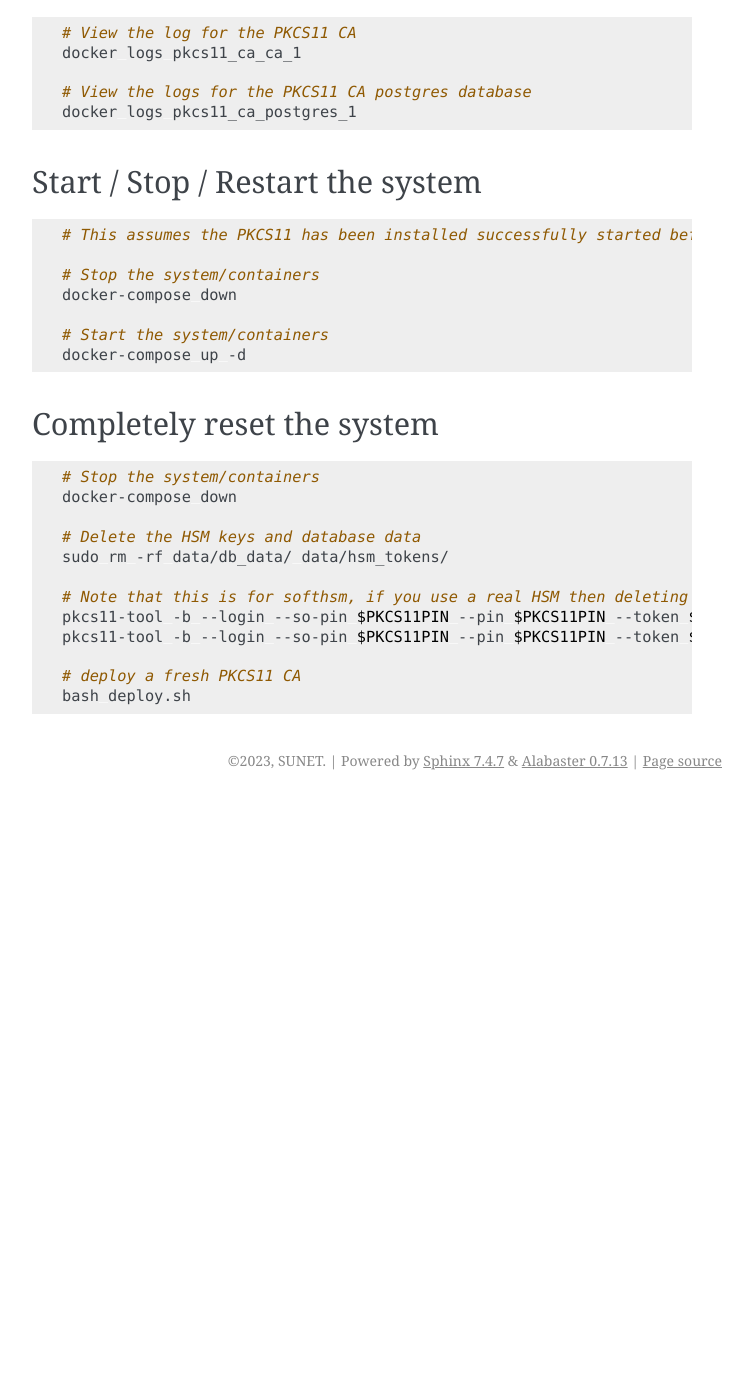
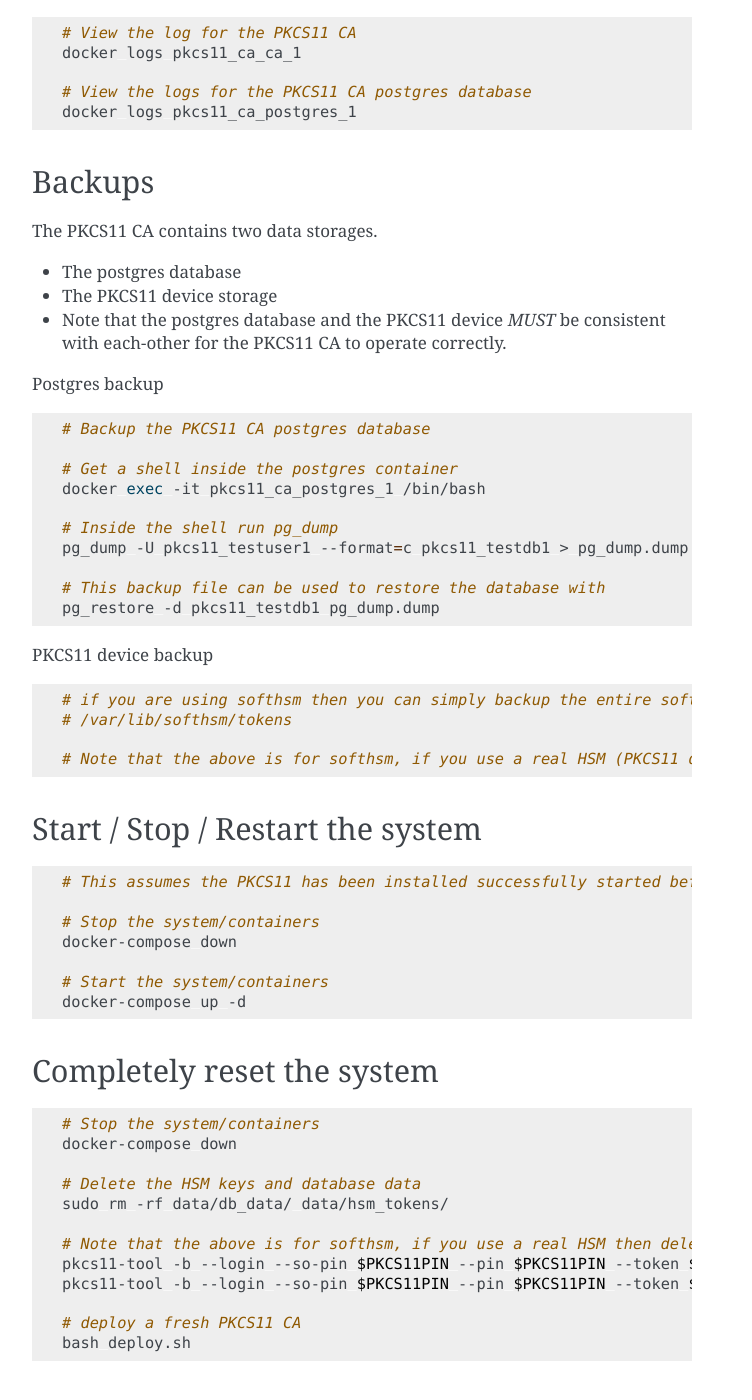
Before and after one commit to SUNET/pkcs11_ca, a Sphinx documentation site: the page built from docs/source/usage.rst, in a window 1280 px wide and 1400 px high, scrolled down 5850 px. Shown: the whole window, without its empty margins (388-1140 px from the left). Built offline with Sphinx 7.4.7, drawn with Linux system fonts in a browser that asks for light colours; before the commit the page ends 6650 px from its top, so only the background shows below that.

Commit message:
updated docs

```diff
--- a/docs/source/usage.rst
+++ b/docs/source/usage.rst
@@ -296,6 +296,41 @@ Logging
    # View the logs for the PKCS11 CA postgres database
    docker logs pkcs11_ca_postgres_1
 
+Backups
+-----------------------------
+
+The PKCS11 CA contains two data storages.
+
+* The postgres database
+* The PKCS11 device storage
+* Note that the postgres database and the PKCS11 device *MUST* be consistent with each-other for the PKCS11 CA to operate correctly.
+
+
+Postgres backup
+
+.. code-block:: bash
+
+   # Backup the PKCS11 CA postgres database
+
+   # Get a shell inside the postgres container
+   docker exec -it pkcs11_ca_postgres_1 /bin/bash
+
+   # Inside the shell run pg_dump
+   pg_dump -U pkcs11_testuser1 --format=c pkcs11_testdb1 > pg_dump.dump
+
+   # This backup file can be used to restore the database with
+   pg_restore -d pkcs11_testdb1 pg_dump.dump
+
+
+PKCS11 device backup
+
+.. code-block:: bash
+
+   # if you are using softhsm then you can simply backup the entire softhsm token folder at
+   # /var/lib/softhsm/tokens
+
+   # Note that the above is for softhsm, if you use a real HSM (PKCS11 device) then consult the HSM manufacturer.
+
 
 Start / Stop / Restart the system
 -----------------------------
@@ -322,7 +357,7 @@ Completely reset the system
    # Delete the HSM keys and database data
    sudo rm -rf data/db_data/ data/hsm_tokens/
 
-   # Note that this is for softhsm, if you use a real HSM then deleting the HSM keys are out of scope for this example but this might help
+   # Note that the above is for softhsm, if you use a real HSM then deleting the HSM keys are out of scope for this example but this might help
    pkcs11-tool -b --login --so-pin $PKCS11PIN --pin $PKCS11PIN --token $PKCS11_TOKEN --module $PKCS11_MODULE --label my_label_here -y privkey
    pkcs11-tool -b --login --so-pin $PKCS11PIN --pin $PKCS11PIN --token $PKCS11_TOKEN --module $PKCS11_MODULE --label my_label_here -y pubkey
 
```
